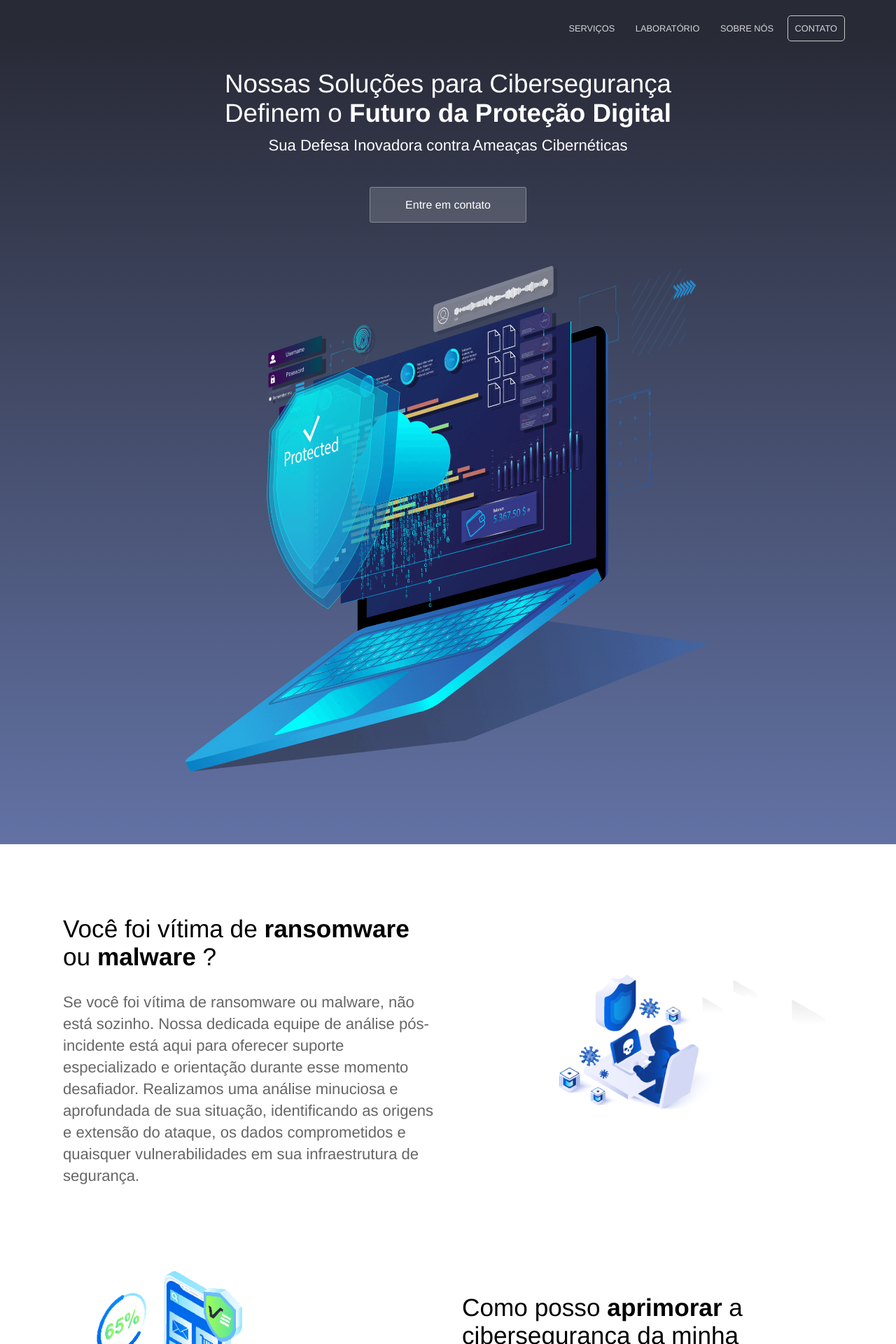
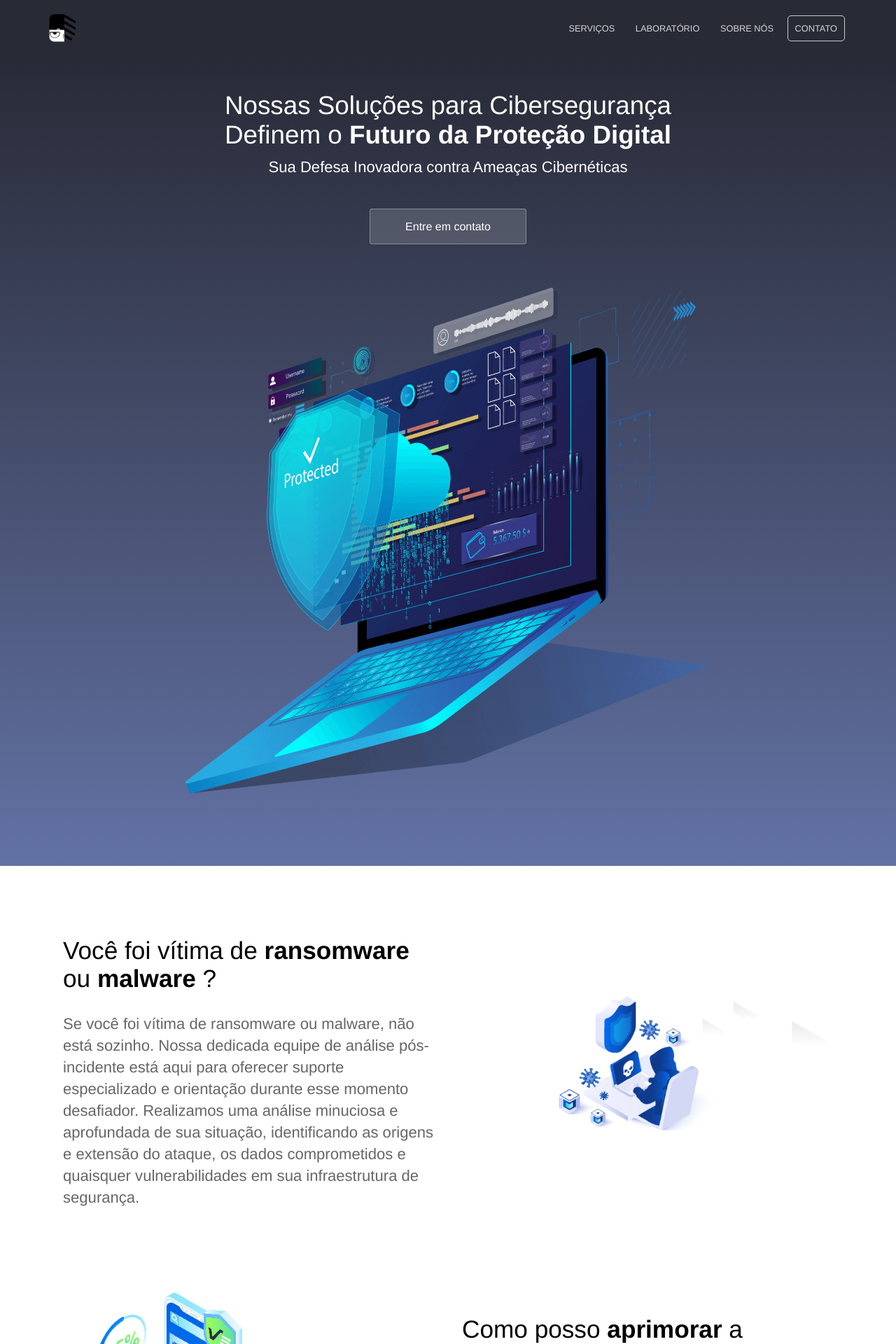
Before and after one commit to moblog-security-researchers/moblog, a Jekyll site: the page built from index.html, in a window 1280 px wide. Shown: the top 1920 px of the page at 70% size. Built offline with Jekyll 4.4.1, drawn with Linux system fonts in a browser that asks for light colours; the list of posts is cut into pages by our own code.

Commit message:
fix: fix logo.png

```diff
--- a/_layouts/default.html
+++ b/_layouts/default.html
@@ -23,7 +23,7 @@
 	<body>
 		<header>
 			<div class="container" id="nav-container">
-				<div class="company-name"><a href="{{ site.baseurl }}/"><img src="{{ site.baseurl }}/images/logo.png" alt="moblog logo" width="180" height="0" /></a></div>
+				<div class="company-name"><a href="{{ site.baseurl }}/"><img src="{{ site.baseurl }}/images/logo.png" alt="moblog logo" width="180" height="40" /></a></div>
 				{% include navigation.html %}
 			</div>
 		</header>
```
Also changed, not shown: 5 other files.
